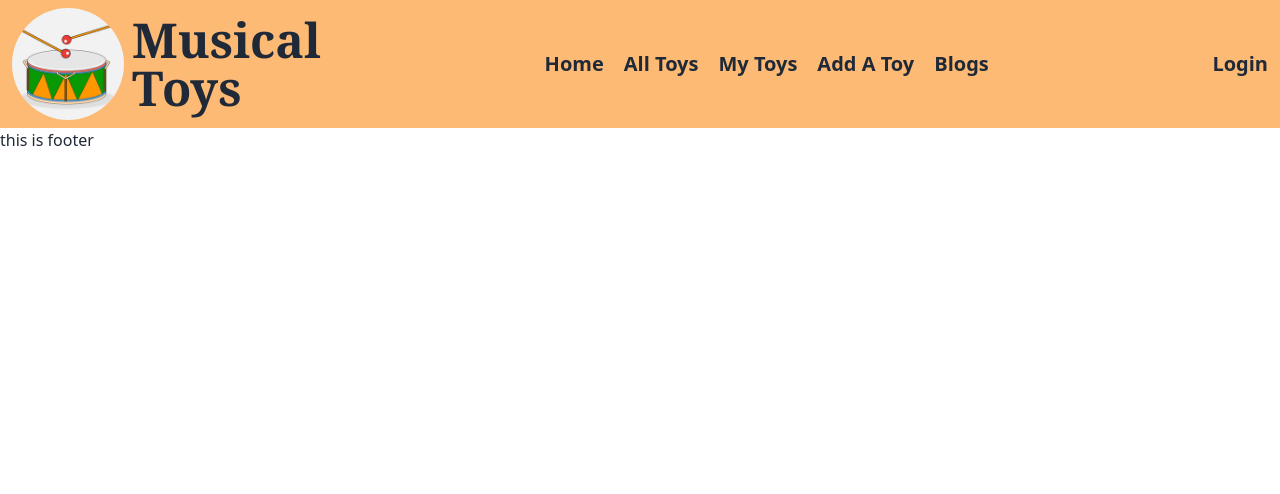
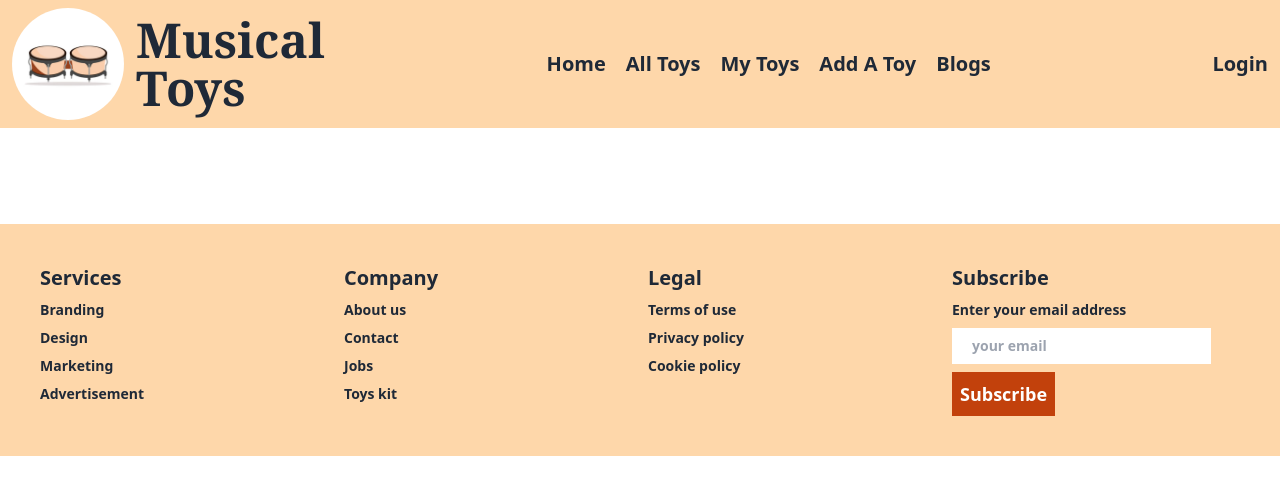
Before and after one commit to siamCSEJnU/musical-toys-client, a React (Vite) app: page / in a window 1280 px wide. Shown: the top 494 px of the page. Built offline with nearby package versions, Linux system fonts and the light colour scheme.

Commit message:
footer section also added

```diff
--- a/src/Layouts/MainLayout/Main.jsx
+++ b/src/Layouts/MainLayout/Main.jsx
@@ -5,7 +5,7 @@ import Footer from "../../pages/Shared/Footer/Footer";
 
 const Main = () => {
   return (
-    <div>
+    <div className="space-y-24">
       <NavigationBar></NavigationBar>
       <Outlet></Outlet>
       <Footer></Footer>
--- a/src/pages/Shared/Footer/Footer.jsx
+++ b/src/pages/Shared/Footer/Footer.jsx
@@ -1,7 +1,61 @@
 import React from "react";
 
 const Footer = () => {
-  return <div>this is footer</div>;
+  return (
+    <footer className="footer p-10 bg-orange-200 grid font-semibold grid grid-cols-2 md:grid-cols-4 ">
+      <div>
+        <span className=" text-xl font-bold ">Services</span>
+        <a className="link link-hover">Branding</a>
+        <a className="link link-hover">Design</a>
+        <a className="link link-hover">Marketing</a>
+        <a className="link link-hover">Advertisement</a>
+      </div>
+      <div>
+        <span className="text-xl font-bold ">Company</span>
+        <a className="link link-hover">About us</a>
+        <a className="link link-hover">Contact</a>
+        <a className="link link-hover">Jobs</a>
+        <a className="link link-hover">Toys kit</a>
+      </div>
+      <div>
+        <span className="text-xl font-bold ">Legal</span>
+        <a className="link link-hover">Terms of use</a>
+        <a className="link link-hover">Privacy policy</a>
+        <a className="link link-hover">Cookie policy</a>
+      </div>
+      <div>
+        <span className="text-xl font-bold ">Subscribe</span>
+        {/* <div className="form-control w-80">
+          <label className="label">
+            <span className="label-text">Enter your email address</span>
+          </label>
+          <div className="relative">
+            <input
+              type="text"
+              placeholder="username@site.com"
+              className="input input-bordered w-full pr-16"
+            />
+            <button className="btn btn-primary absolute top-0 right-0 rounded-l-none">
+              Subscribe
+            </button>
+          </div>
+        </div> */}
+        <label>Enter your email address</label>
+        <input
+          type="email"
+          name=""
+          id=""
+          className="px-5 py-2"
+          placeholder="your email"
+        />
+        <input
+          type="submit"
+          className="bg-orange-700 p-2 text-white font-semibold text-lg "
+          value="Subscribe"
+        />
+      </div>
+    </footer>
+  );
 };
 
 export default Footer;
--- a/src/pages/Shared/NavigationBar/NavigationBar.jsx
+++ b/src/pages/Shared/NavigationBar/NavigationBar.jsx
@@ -1,11 +1,11 @@
 import React from "react";
-import navLogo from "../../../assets/navLogo.jpg";
+import navLogo from "../../../assets/navLogo2.jpg";
 
 const NavigationBar = () => {
   return (
-    <div className="md:flex justify-between items-center md:h-32 p-3  bg-orange-300 space-y-5 md:space-y-0 ">
+    <div className="md:flex justify-between items-center md:h-32 p-3  bg-orange-200 space-y-5 md:space-y-0 ">
       <div>
-        <div className="flex items-center gap-2 ">
+        <div className="flex items-center gap-3 ">
           <img src={navLogo} className="h-28 rounded-full" alt="navLogo" />
           <h2 className=" font-extrabold text-5xl font-serif">
             Musical <br /> Toys
```
Also changed, not shown: src/assets/navLogo2.jpg (added).
